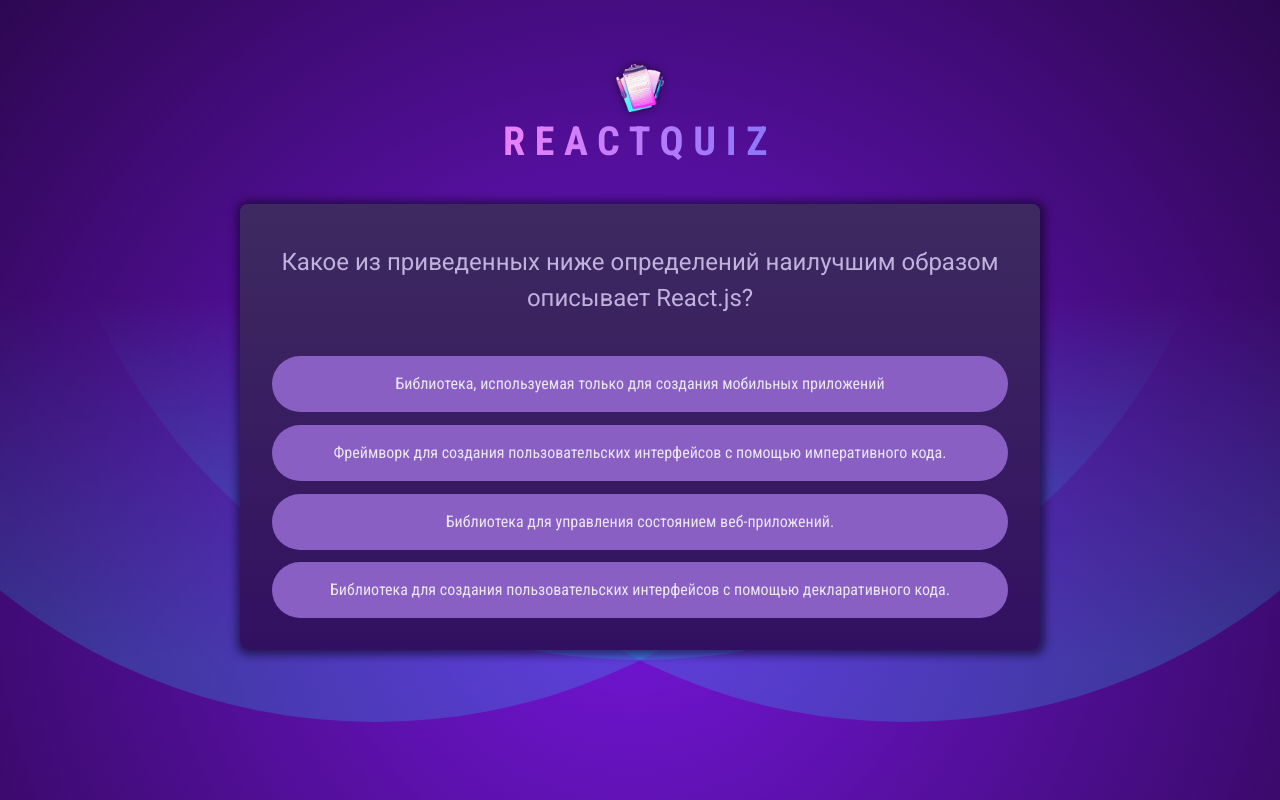
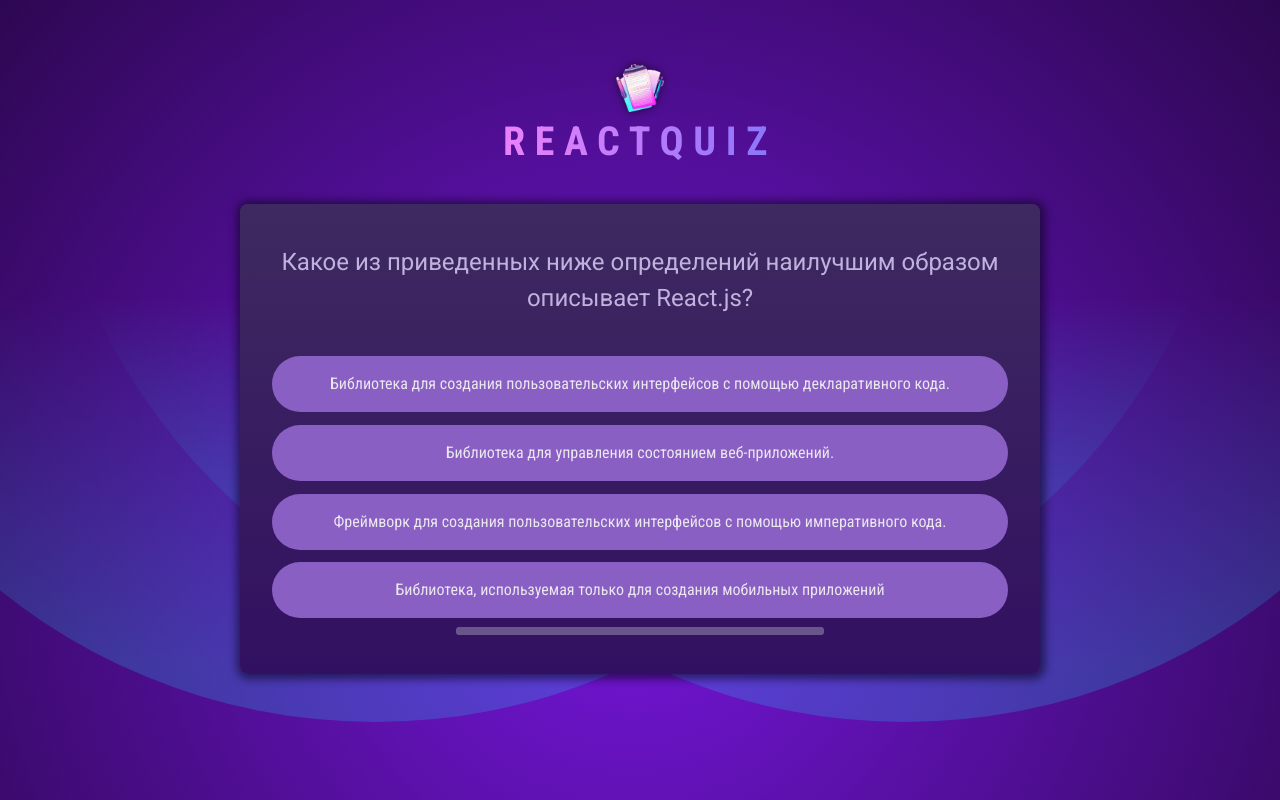
Before and after one commit to GeKtoRiX/projectQuiz, a React (Vite) app: page / in a window 1280 px wide. Built offline with nearby package versions, Linux system fonts and the light colour scheme.

Commit message:
added Question/Answers components

```diff
--- /dev/null
+++ b/src/components/Answers.jsx
@@ -0,0 +1,49 @@
+import { useRef } from 'react';
+
+export default function Answers({
+  userAnswers,
+  answerState,
+  currentAnswers,
+  handleSelectAnswer,
+}) {
+  // Текущий массив перемешанных ответов(Не подвержен перерендеру).
+  const shuffledAnswer = useRef();
+  // Последний(текущий) ответ пользователя на вопрос.
+  const lastUserAnswer = userAnswers[userAnswers.length - 1];
+
+  // Первичный перемешанный массив ответов.
+  if (!shuffledAnswer.current) {
+    // Перемешанный массив ответов текущего вопроса.
+    shuffledAnswer.current = [...currentAnswers];
+    shuffledAnswer.current.sort(() => Math.random() - 0.5);
+  }
+  return (
+    <ul id='answers'>
+      {currentAnswers.map((answer) => {
+        // Сверка ответа пользователя с вариантами ответа.
+        const isSelected = lastUserAnswer === answer;
+        let cssClass = '';
+        // Выделение выбранного ответа.
+        if (answerState === 'answered' && isSelected) {
+          cssClass = 'selected';
+        }
+        // Выделение правильного/неправильного ответа.
+        if ((answerState === 'correct' || answerState === 'wrong') && isSelected) {
+          cssClass = answerState;
+        }
+        return (
+          <li key={answer} className='answer'>
+            <button
+              className={cssClass}
+              onClick={() => {
+                handleSelectAnswer(answer);
+              }}
+            >
+              {answer}
+            </button>
+          </li>
+        );
+      })}
+    </ul>
+  );
+}
--- /dev/null
+++ b/src/components/Question.jsx
@@ -0,0 +1,24 @@
+import Answers from './Answers.jsx';
+import QuestionTimer from './QuestionTimer.jsx';
+
+export default function Question({
+  userAnswers,
+  answerState,
+  currentAnswers,
+  currentQuestionText,
+  handleSelectAnswer,
+  handleSkipAnswer,
+}) {
+  return (
+    <div id='question'>
+      <h2>{currentQuestionText}</h2>
+      <Answers
+        userAnswers={userAnswers}
+        answerState={answerState}
+        currentAnswers={currentAnswers}
+        handleSelectAnswer={handleSelectAnswer}
+      />
+      {<QuestionTimer timeout={3000} onTimeout={handleSkipAnswer} />}
+    </div>
+  );
+}
--- a/src/components/Quiz.jsx
+++ b/src/components/Quiz.jsx
@@ -1,17 +1,17 @@
 import { useCallback, useState } from 'react';
 import QUESTIONS from '@/data/questions.js';
 import quizCompleteImg from '@/assets/img/quiz-complete.png';
-import QuestionTimer from './QuestionTimer';
+import Question from './Question';
 
 export default function Quiz() {
   // Цветовое выделение ответа пользователя.
   const [answerState, setAnswerState] = useState('');
   // Ответы пользователя.
-  const [userAnswer, setUserAnswer] = useState([]);
+  const [userAnswers, setUserAnswer] = useState([]);
 
   // Индекс текущего вопроса.
   const activeQuestionIndex =
-    answerState === '' ? userAnswer.length : userAnswer.length - 1;
+    answerState === '' ? userAnswers.length : userAnswers.length - 1;
 
   // Функция обработки ответа пользователя.
   const handleSelectAnswer = useCallback(
@@ -48,6 +48,7 @@
   );
 
   console.log(answerState);
+  console.log(userAnswers);
 
   // Проверка окончания вопросов.
   const quizIsComplete = activeQuestionIndex === QUESTIONS.length;
@@ -62,47 +63,17 @@
     );
   }
 
-  // Перемешанный массив ответов текущего вопроса.
-  const shuffledAnswers = [...QUESTIONS[activeQuestionIndex].answers];
-  shuffledAnswers.sort(() => Math.random() - 0.5);
-  // Последний(текущий) ответ пользователя на вопрос.
-  const lastUserAnswer = userAnswer[userAnswer.length - 1];
-
   return (
     <div id='quiz'>
-      <div id='question'>
-        <h2>{QUESTIONS[activeQuestionIndex].text}</h2>
-        <ul id='answers'>
-          {shuffledAnswers.map((answer) => {
-            // Сверка ответа пользователя с вариантов ответа.
-            const isSelected = lastUserAnswer === answer;
-            let cssClass = '';
-            if (answerState === 'answered' && isSelected) {
-              cssClass = 'selected';
-            }
-            if ((answerState === 'correct' || answerState === 'wrong') && isSelected) {
-              cssClass = answerState;
-            }
-            return (
-              <li key={answer} className='answer'>
-                <button
-                  className={cssClass}
-                  onClick={() => {
-                    handleSelectAnswer(answer);
-                  }}
-                >
-                  {answer}
-                </button>
-              </li>
-            );
-          })}
-        </ul>
-        {/* <QuestionTimer
-          key={activeQuestionIndex}
-          timeout={3000}
-          onTimeout={handleSkipAnswer}
-        /> */}
-      </div>
+      <Question
+        key={activeQuestionIndex}
+        userAnswers={userAnswers}
+        answerState={answerState}
+        currentQuestionText={QUESTIONS[activeQuestionIndex].text}
+        currentAnswers={QUESTIONS[activeQuestionIndex].answers}
+        handleSelectAnswer={handleSelectAnswer}
+        handleSkipAnswer={handleSkipAnswer}
+      />
     </div>
   );
 }
```
